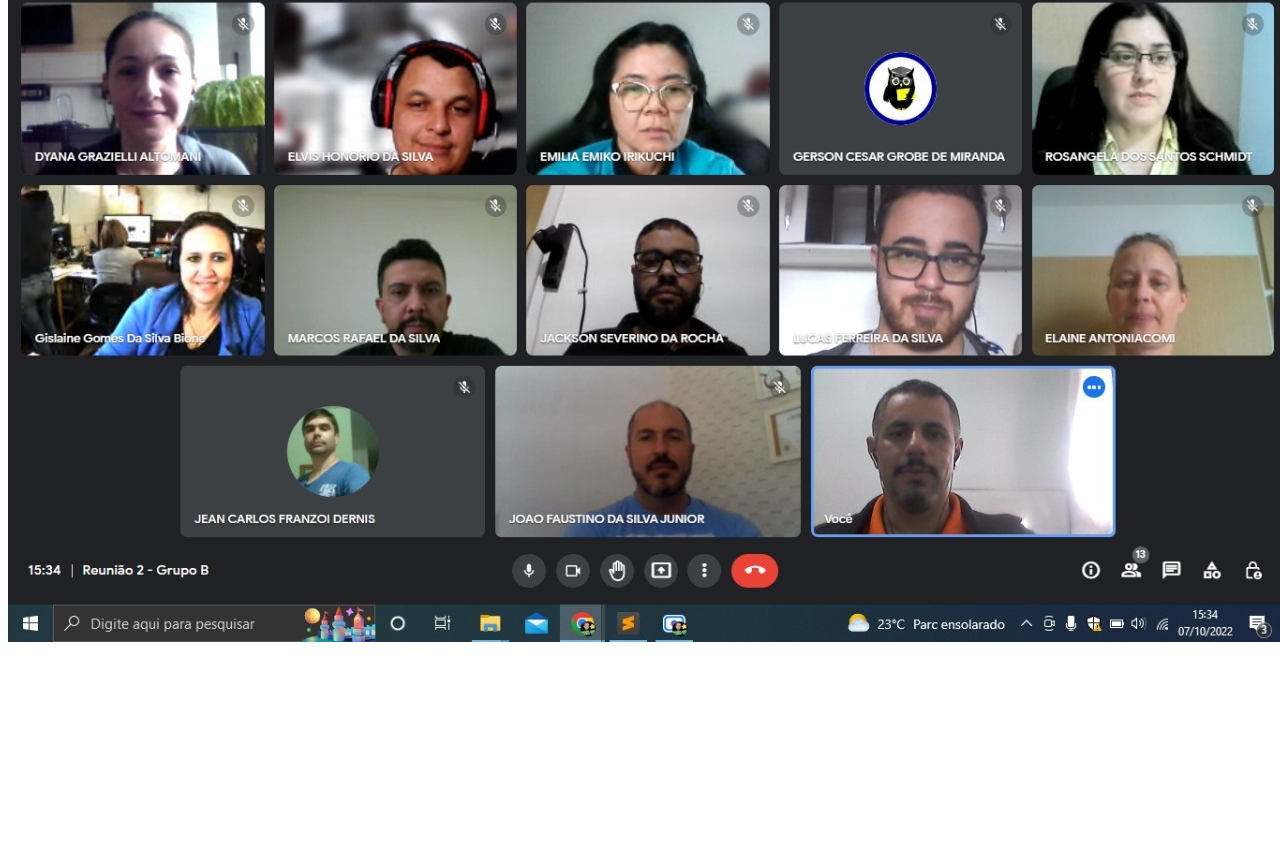
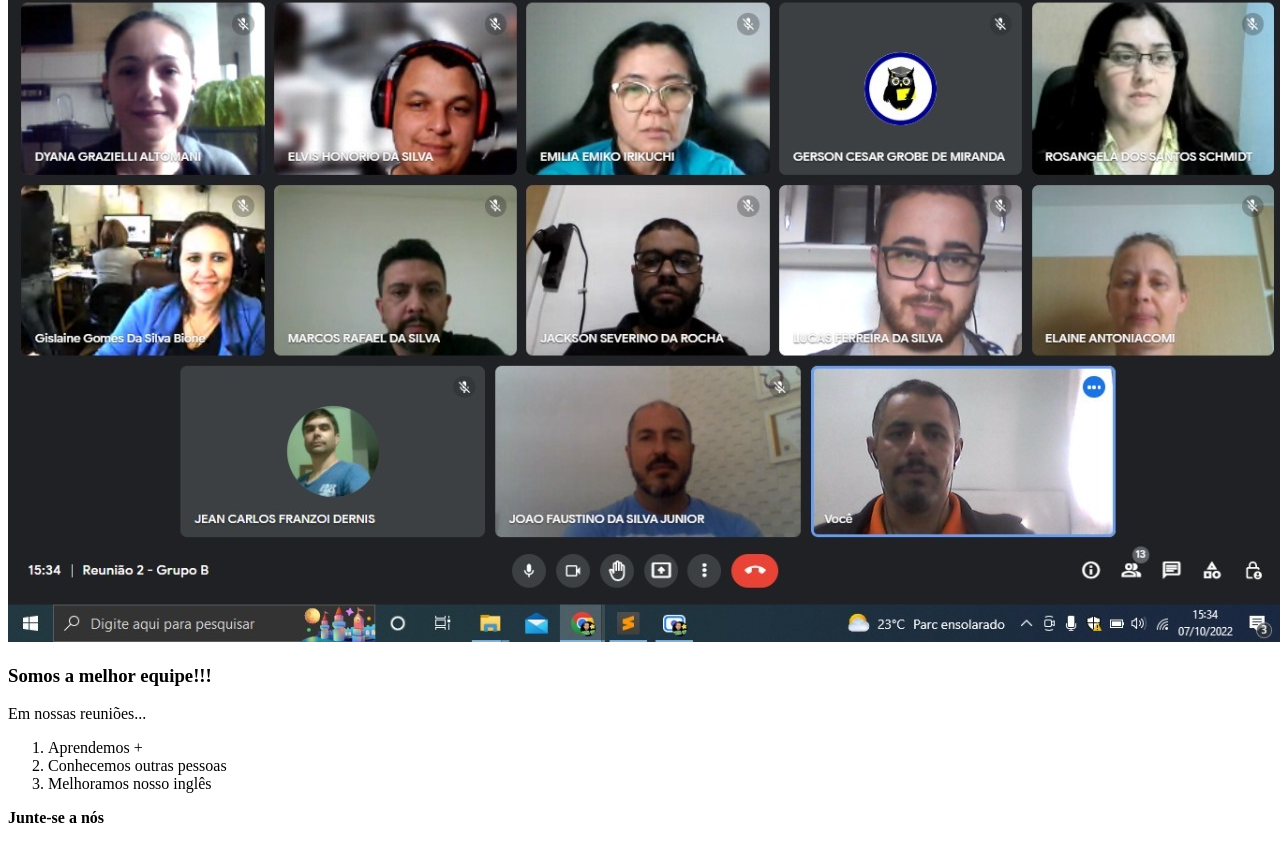
Before and after one commit to jacksonsr451/nosso-grupo, a plain HTML site: page index.html in a window 1280 px wide. Shown: the part 404-1247 px from the top of the page. Before the commit the page ends 1058 px from the top, so only its background shows below. Drawn offline with Linux system fonts and the light colour scheme.

Commit message:
Include tags ol

```diff
--- a/index.html
+++ b/index.html
@@ -45,5 +45,17 @@
         </tbody>
     </table>
     <img class="imagem-um" src="./imagem-grupo.jpeg">
+
+    <h3>Somos a melhor equipe!!!</h3>
+
+    <p><span>Em nossas reuniões...</span></p>
+
+    <ol>
+        <li>Aprendemos +</li>
+        <li>Conhecemos outras pessoas</li>
+        <li>Melhoramos nosso inglês</li>
+    </ol>
+
+    <p><b>Junte-se a nós</b></p>
 </body>
 </html>
```
